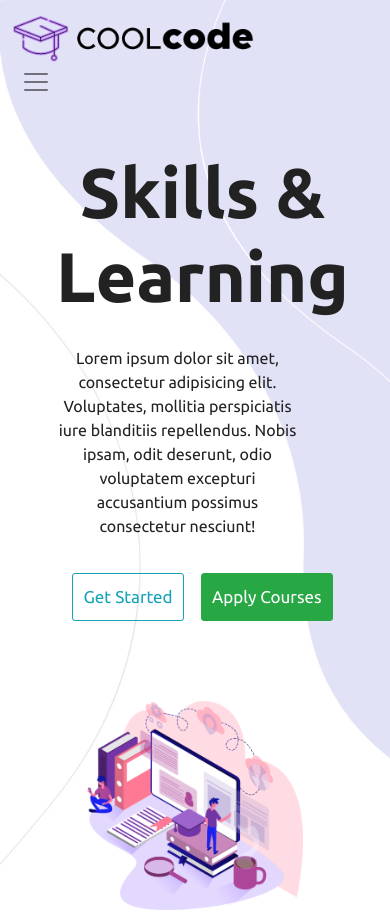
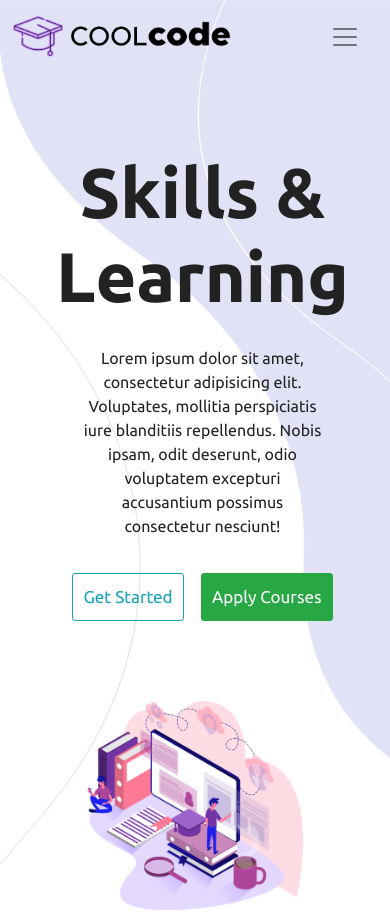
Before and after one commit to Bear27kuma/coolcode, a plain HTML site: page index.html in a window 390 px wide. Shown: the top 913 px of the page. Drawn offline with nearby package versions, Linux system fonts and the light colour scheme.

Commit message:
modified responsive

```diff
--- a/css/styles.css
+++ b/css/styles.css
@@ -102,6 +102,7 @@ img {
 }
 
 .top-text {
+  width: 100%;
   padding-top: 19rem;
   padding-left: 3rem;
   transition: .5s;
@@ -113,10 +114,14 @@ img {
   margin-bottom: 2.8rem;
 }
 
+.top-text-p {
+  width: 100%;
+}
+
 .top-text p {
+  width: 80%;
   display: inline-block;
   font-size: 1.6rem;
-  width: 80%;
   margin-bottom: 5rem;
   margin-right: 5rem;
 }
@@ -467,7 +472,7 @@ figure {
 
   .top-text p {
     margin-bottom: 3.5rem;
-    margin-right: 5rem;
+    margin-right: 0;
   }
 
   .top-img {
@@ -520,3 +525,16 @@ figure {
     width: 40%;
   }
 }
+
+@media (max-width: 393px) {
+  .navbar-brand {
+    margin-right: 0;
+    width: 60%;
+  }
+
+  .navbar-brand img {
+    width: 100%;
+  }
+
+
+}
--- a/index.html
+++ b/index.html
@@ -50,7 +50,9 @@
       <div class="row">
         <div class="col-md-6 top-text">
           <h1 class="display-1">Skills &<br />Learning</h1>
-          <p>Lorem ipsum dolor sit amet, consectetur adipisicing elit. Voluptates, mollitia perspiciatis iure blanditiis repellendus. Nobis ipsam, odit deserunt, odio voluptatem excepturi accusantium possimus consectetur nesciunt!</p>
+          <div class="top-text-p">
+            <p>Lorem ipsum dolor sit amet, consectetur adipisicing elit. Voluptates, mollitia perspiciatis iure blanditiis repellendus. Nobis ipsam, odit deserunt, odio voluptatem excepturi accusantium possimus consectetur nesciunt!</p>
+          </div>
           <button type="button" class="btn btn-outline-info btn-lg">Get Started</button>
           <button type="button" class="btn btn-success btn-lg">Apply Courses</button>
         </div>
```
